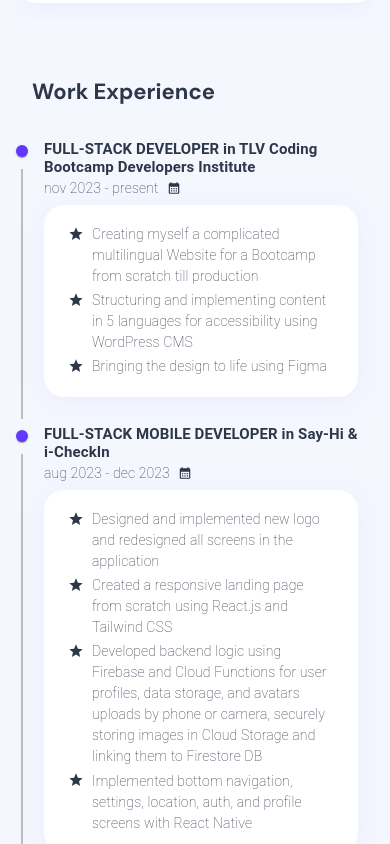
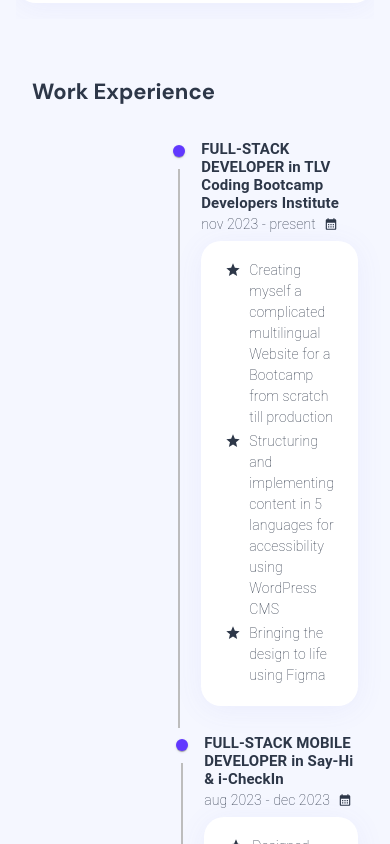
Before and after one commit to IlonaSkargovskaia/portfolioboard, a React (Create React App) app: page / in a window 390 px wide. Shown: the part 3020-3864 px from the top of the page. Built offline with nearby package versions, Linux system fonts and the light colour scheme.

Commit message:
feat: responsive done

```diff
--- a/src/components/styles.css
+++ b/src/components/styles.css
@@ -592,7 +592,7 @@ a:active {
     font-weight: 200;
 }
 
-.css-1ms7hib-MuiTimelineItem-root::before {
+.my-row .work ul li::before {
     display: none !important;
 }
 
```
